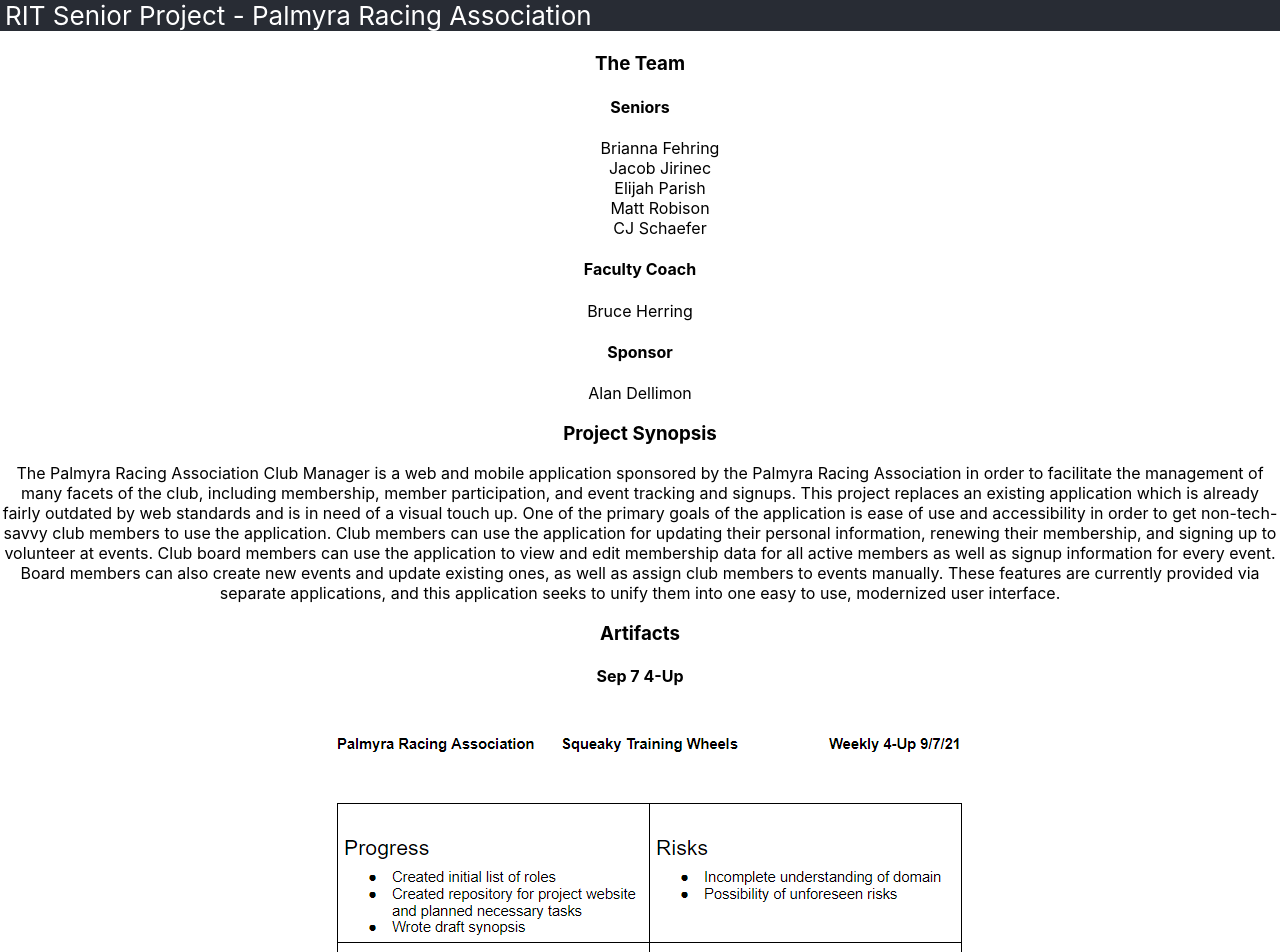
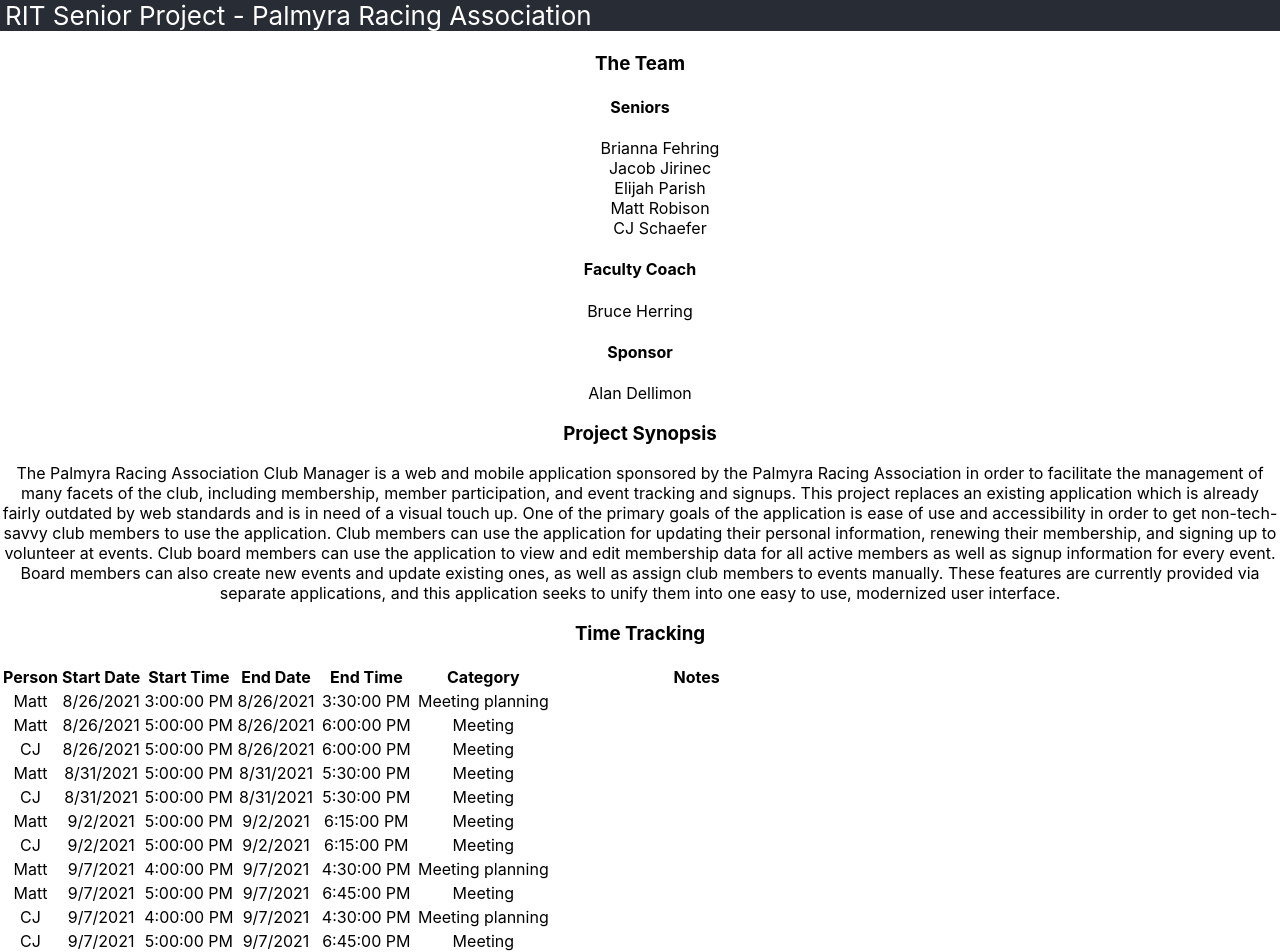
Before and after one commit to Squeaky-Training-Wheels/project-website, a React (Create React App) app: page / in a window 1280 px wide. Shown: the top 952 px of the page. Built offline with nearby package versions, Linux system fonts and the light colour scheme.

Commit message:
csv time parsing

```diff
--- a/package.json
+++ b/package.json
@@ -8,6 +8,7 @@
     "@testing-library/user-event": "^12.8.3",
     "react": "^17.0.2",
     "react-dom": "^17.0.2",
+    "react-papaparse": "^3.17.2",
     "react-scripts": "4.0.3",
     "web-vitals": "^1.1.2"
   },
--- a/src/App.js
+++ b/src/App.js
@@ -1,6 +1,7 @@
 import './App.css';
 import Artifact from './Artifact';
 import artifacts from './artifacts.json'
+import TimeTracker from './TimeTracker';
 
 function App() {
   return (
@@ -29,6 +30,8 @@
         Club members can use the application for updating their personal information, renewing their membership, and signing up to volunteer at events. Club board members can use the application to view and edit membership data for all active members as well as signup information for every event.
         Board members can also create new events and update existing ones, as well as assign club members to events manually. These features are currently provided via separate applications, and this application seeks to unify them into one easy to use, modernized user interface.
       </p>
+      <h3>Time Tracking</h3>
+      <TimeTracker />
       <h3>Artifacts</h3>
       {
         artifacts.map((artifact) => (
--- /dev/null
+++ b/src/TimeTracker.js
@@ -0,0 +1,65 @@
+import React from 'react';
+import Papa from 'papaparse'
+
+class TimeTracker extends React.Component {
+    constructor(props) {
+        super(props);
+        this.state = {
+            data: [],
+        }
+        this.getData = this.getData.bind(this);
+    }
+
+    getData(result) {
+        this.setState({ data: result.data })
+    }
+
+    async componentDidMount() {
+        const csvData = await fetch('./times.csv').then(function (response) {
+            let reader = response.body.getReader();
+            let decoder = new TextDecoder('utf-8');
+
+            return reader.read().then(function (result) {
+                return decoder.decode(result.value);
+            });
+        });
+        console.log(csvData)
+        Papa.parse(csvData, {
+            complete: this.getData
+        });
+    }
+
+    render() {
+        const { data } = this.state;
+        console.log(data);
+        if (data.length === 0) {
+            return (<div />)
+        }
+        return (
+            <div>
+                <table>
+                    <tr>
+                        {
+                            data[0].map((header) => (
+                                <th>{header}</th>
+                            ))
+                        }
+                    </tr>
+                    {
+                        data.slice(1).map((entry) => (
+                            <tr>
+                                {
+                                    entry.map((element) => (
+                                        <td>{element}</td>
+                                    ))
+                                }
+                            </tr>
+                        ))
+                    }
+                </table>
+            </div>
+        )
+    }
+}
+
+export default TimeTracker;
```
Also changed, not shown: public/times.csv (added), 1 other file (tests, documents, lock files or other folders).
